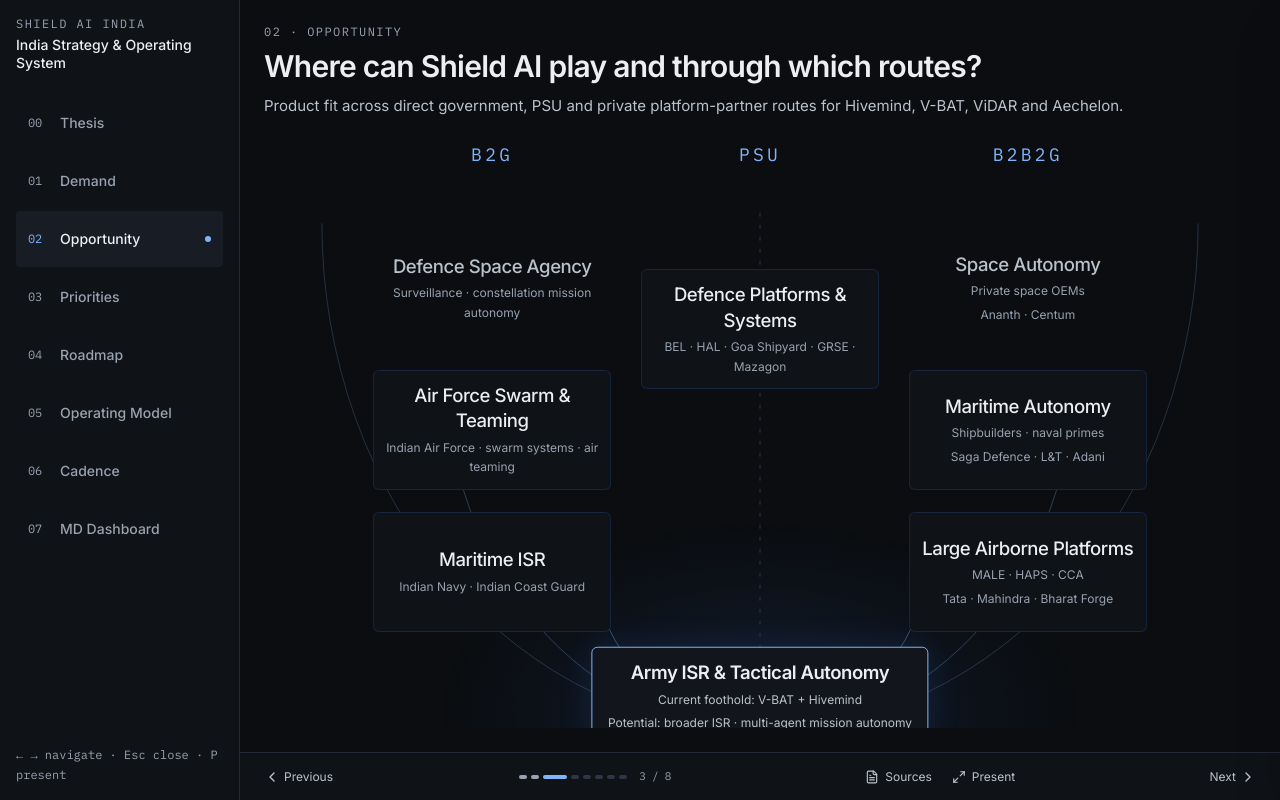
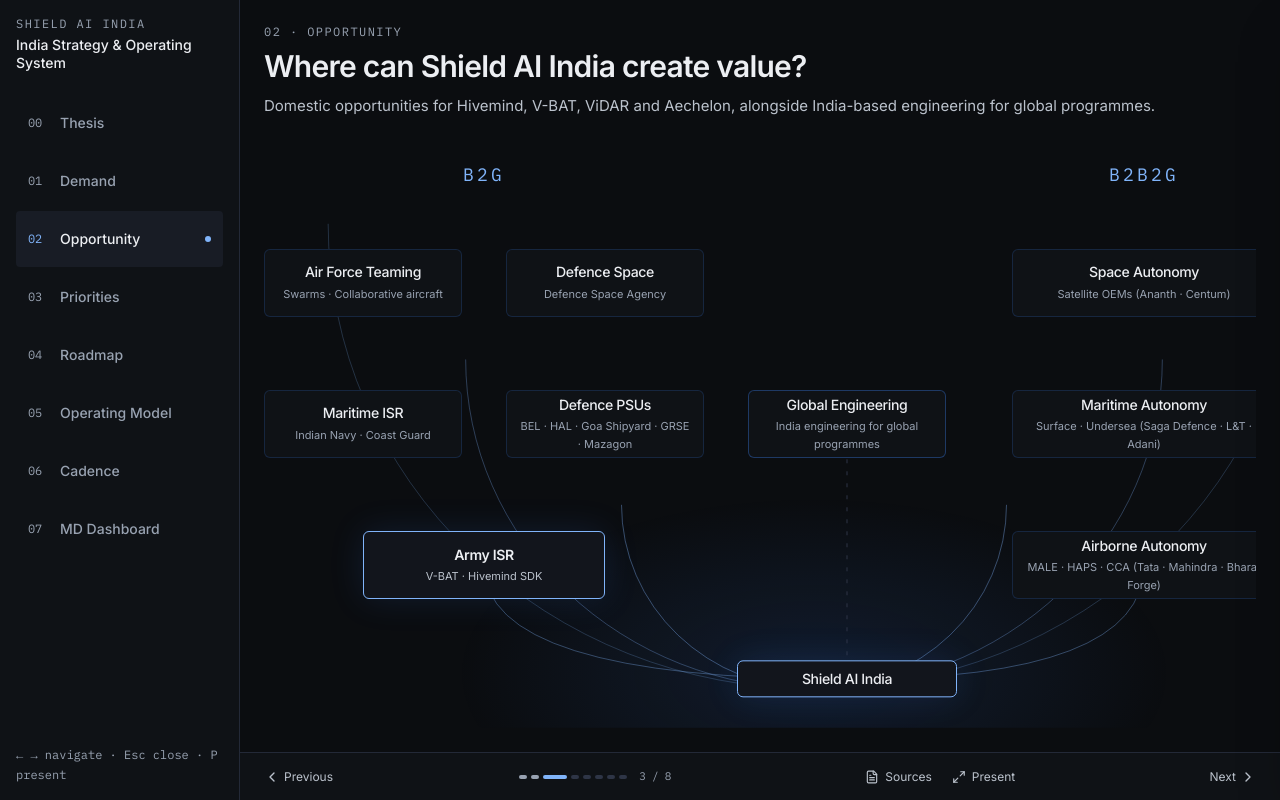
Before and after one commit to Sakshambhutani/shield-ai-emergent, a React (Vite) app in the folder shield-ai-india-source/frontend/: page /opportunities in a window 1280 px wide. Built offline with nearby package versions, Linux system fonts and the light colour scheme.

Commit message:
Refine thesis, opportunity map and 18-month priorities

```diff
--- a/shield-ai-india-source/frontend/src/data/opportunity-landscape.ts
+++ b/shield-ai-india-source/frontend/src/data/opportunity-landscape.ts
@@ -15,7 +15,7 @@
 }
 
 export const OPPORTUNITY_ARENAS: OpportunityArena[] = [
-  { id: 'army', title: 'Army ISR & Tactical Autonomy', route: 'direct', horizon: 'Now',
+  { id: 'army', title: 'Army ISR', route: 'direct', horizon: 'Now',
     description: 'An established Army reference provides the current foothold.', shield: 'V-BAT + Hivemind', examples: 'Indian Army',
     context: 'The Army selection and SDK licence establish the current foothold, supported by the JSW domestic manufacturing route. Potential expansion includes broader tactical ISR deployments and locally developed multi-agent mission autonomy. The reported Army drone demand is a directional signal, not a confirmed Shield pipeline.',
     accounts: [], programmes: ['army'], claimIds: ['c-army-select', 'c-army-sdk', 'c-jsw', 'c-army-drones', 'c-hivemind-agnostic'] },
@@ -23,15 +23,15 @@
     description: 'Persistent surveillance and shipborne operations extend the ISR foothold.', shield: 'V-BAT + Hivemind + ISR services', examples: 'Indian Navy · Indian Coast Guard',
     context: 'Potential fit spans sensors, distributed sensing, mission/control centres and ISR-as-a-service. Navy shipborne UAS and Coast Guard UAS / MALE needs are distinct: a MALE requirement does not establish V-BAT eligibility. Coast Guard procurement details and service models remain to validate in the retained research.',
     accounts: [], programmes: ['navy', 'coastguard'], claimIds: ['c-nsuas', 'c-rnln', 'c-vidar', 'c-vbat'] },
-  { id: 'airforce', title: 'Air Force Swarm & Teaming', route: 'direct', horizon: 'Next',
+  { id: 'airforce', title: 'Air Force Teaming', route: 'direct', horizon: 'Next',
     description: 'Potential service-led demand for swarm systems and collaborative air missions.', shield: 'Hivemind Enterprise + mission autonomy', examples: 'Indian Air Force',
     context: 'IAF swarm experimentation and the wider air-teaming ecosystem provide areas to investigate for mission autonomy. Existing indigenous systems and HAL CATS are research signals, not confirmed Shield opportunities. Service access, platform interfaces and programme eligibility require validation.',
     accounts: [], programmes: ['airforce'], claimIds: ['c-ayaan-incumbency', 'c-cats', 'c-nrt', 'c-hivemind-agnostic'] },
-  { id: 'defence-space', title: 'Defence Space Agency', route: 'direct', horizon: 'Future',
+  { id: 'defence-space', title: 'Defence Space', route: 'direct', horizon: 'Future',
     description: 'Potential government route for defence surveillance and constellation mission autonomy.', shield: 'Potential Hivemind mission software', examples: 'Defence Space Agency',
     context: 'Defence surveillance and constellation mission management are longer-term areas for discovery. SBS-III is a programme signal; the on-orbit autonomy precedent does not establish a Defence Space Agency requirement or a Shield contract. The direct procurement route remains to validate.',
     accounts: [], programmes: ['space'], claimIds: ['c-sbs3', 'c-novi'] },
-  { id: 'airborne', title: 'Large airborne platform programmes', route: 'partner', horizon: 'Next',
+  { id: 'airborne', title: 'Airborne Autonomy', route: 'partner', horizon: 'Next',
     description: 'Become the autonomy layer inside an Indian-built aircraft.', shield: 'Hivemind Enterprise + Solutions', examples: 'MALE: Tata · Mahindra · Bharat Forge',
     context: 'MALE, HAPS, CCA, future unmanned aircraft and manned-unmanned teaming create platform-led routes. The 87-MALE requirement is one shared programme, not additive opportunities for each potential prime. Names are examples, not confirmed partnerships.',
     accounts: ['hal', 'newspace'], programmes: ['airforce'], claimIds: ['c-male', 'c-male-pipeline', 'c-haps', 'c-cats', 'c-hal-warrior-2026', 'c-lt-incumbent', 'c-adani-incumbent', 'c-tasl-lm'] },
@@ -39,11 +39,11 @@
     description: 'Mission autonomy for surface, undersea and shipborne systems.', shield: 'Hivemind Maritime + Solutions', examples: 'Saga Defence · L&T · Adani',
     context: 'Indian naval primes, shipyards and systems companies can provide access to autonomous surface vessels, undersea systems, mine countermeasures, ASW and shipborne unmanned programmes. Product fit must be established separately for each domain.',
     accounts: ['grse', 'kssl', 'mdl'], programmes: [], claimIds: ['c-grse-platforms', 'c-kssl-underwater', 'c-mdl-xlauv', 'c-tt'] },
-  { id: 'integrators', title: 'Defence Platforms & Systems', route: 'psu', horizon: 'Next',
+  { id: 'integrators', title: 'Defence PSUs', route: 'psu', horizon: 'Next',
     description: 'Software and orchestration through electronics, C2 and mission-system providers.', shield: 'Hivemind Solutions + orchestration', examples: 'BEL · HAL · Goa Shipyard · GRSE · Mazagon',
     context: 'Some architectures sit with defence electronics, sensor, C2 or mission-system providers. Shield’s potential role is the software, autonomy and orchestration layer, subject to access to system interfaces.',
     accounts: ['bel'], programmes: [], claimIds: ['c-bel-platforms', 'c-bel-a2ncs', 'c-hivemind-agnostic'] },
-  { id: 'space', title: 'Space / advanced autonomy', route: 'partner', horizon: 'Future',
+  { id: 'space', title: 'Space Autonomy', route: 'partner', horizon: 'Future',
     description: 'Longer-term possibilities in satellite, constellation and edge autonomy.', shield: 'Potential autonomy / mission software', examples: 'Ananth · Centum',
     context: 'Defence space, satellite autonomy, constellation coordination and edge autonomy remain future possibilities. The route could be through Indian satellite/platform partners or direct strategic programmes. An on-orbit demonstration does not establish current Indian business.',
     accounts: [], programmes: ['space'], claimIds: ['c-sbs3', 'c-novi'] },
--- a/shield-ai-india-source/frontend/src/sections/Buyers.tsx
+++ b/shield-ai-india-source/frontend/src/sections/Buyers.tsx
@@ -29,14 +29,14 @@
 }
 
 const RADAR_NODES = [
-  { id: 'army', title: 'Army ISR & Tactical Autonomy', sub: 'Current foothold: V-BAT + Hivemind', examples: 'Potential: broader ISR · multi-agent mission autonomy', x: 50, y: 87, horizon: 'Now' },
-  { id: 'maritime-isr', title: 'Maritime ISR', sub: 'Indian Navy · Indian Coast Guard', x: 23, y: 66, horizon: 'Next' },
-  { id: 'airforce', title: 'Air Force Swarm & Teaming', sub: 'Indian Air Force · swarm systems · air teaming', x: 23, y: 42, horizon: 'Next' },
-  { id: 'defence-space', title: 'Defence Space Agency', sub: 'Surveillance · constellation mission autonomy', x: 23, y: 18, horizon: 'Future' },
-  { id: 'airborne', title: 'Large Airborne Platforms', sub: 'MALE · HAPS · CCA', examples: 'Tata · Mahindra · Bharat Forge', x: 77, y: 66, horizon: 'Next' },
-  { id: 'maritime-autonomy', title: 'Maritime Autonomy', sub: 'Shipbuilders · naval primes', examples: 'Saga Defence · L&T · Adani', x: 77, y: 42, horizon: 'Next' },
-  { id: 'integrators', title: 'Defence Platforms & Systems', sub: 'BEL · HAL · Goa Shipyard · GRSE · Mazagon', x: 50, y: 25, horizon: 'Next' },
-  { id: 'space', title: 'Space Autonomy', sub: 'Private space OEMs', examples: 'Ananth · Centum', x: 77, y: 18, horizon: 'Future' },
+  { id: 'army', title: 'Army ISR', sub: 'V-BAT · Hivemind SDK', x: 20, y: 70, horizon: 'Now' },
+  { id: 'maritime-isr', title: 'Maritime ISR', sub: 'Indian Navy · Coast Guard', x: 9, y: 44, horizon: 'Next' },
+  { id: 'airforce', title: 'Air Force Teaming', sub: 'Swarms · Collaborative aircraft', x: 9, y: 18, horizon: 'Next' },
+  { id: 'defence-space', title: 'Defence Space', sub: 'Defence Space Agency', x: 31, y: 18, horizon: 'Future' },
+  { id: 'airborne', title: 'Airborne Autonomy', sub: 'MALE · HAPS · CCA', examples: 'Tata · Mahindra · Bharat Forge', x: 80, y: 70, horizon: 'Next' },
+  { id: 'maritime-autonomy', title: 'Maritime Autonomy', sub: 'Surface · Undersea', examples: 'Saga Defence · L&T · Adani', x: 80, y: 44, horizon: 'Next' },
+  { id: 'integrators', title: 'Defence PSUs', sub: 'BEL · HAL · Goa Shipyard · GRSE · Mazagon', x: 31, y: 44, horizon: 'Next' },
+  { id: 'space', title: 'Space Autonomy', sub: 'Satellite OEMs', examples: 'Ananth · Centum', x: 80, y: 18, horizon: 'Future' },
 ];
 
 export default function Buyers() {
@@ -49,10 +49,10 @@
   const openResearch = (id: string) => { lastTrigger.current = document.activeElement as HTMLElement; setSelected(OPPORTUNITY_ARENAS.find((arena) => arena.id === id) ?? null); };
 
   return <Screen className="opportunity-landscape">
-    <Headline title="Where can Shield AI play and through which routes?" sub="Product fit across direct government, PSU and private platform-partner routes for Hivemind, V-BAT, ViDAR and Aechelon." />
+    <Headline title="Where can Shield AI India create value?" sub="Domestic opportunities for Hivemind, V-BAT, ViDAR and Aechelon, alongside India-based engineering for global programmes." />
     <div className="radar-body" data-testid={explore ? 'opportunity-explore' : 'opportunity-story'}>
-      <div className="opportunity-radar" data-testid="opportunity-landscape-map" aria-label="Opportunity radar: B2G on the left, PSU in the centre, B2B2G on the right; Army foothold at the base">
-        <div className="radar-routes"><h2>B2G</h2><h2>PSU</h2><h2>B2B2G</h2></div>
+      <div className="opportunity-radar" data-testid="opportunity-landscape-map" aria-label="Opportunity radar: government and PSUs on the left, global capability in the centre, platform partners on the right; Shield AI India at the base">
+        <div className="radar-routes"><h2>B2G</h2><h2>B2B2G</h2></div>
         <div className="radar-field">
           <svg className="radar-geometry" viewBox="0 0 1200 560" preserveAspectRatio="none" aria-hidden="true">
             <defs><radialGradient id="radar-glow" cx="50%" cy="90%" r="50%"><stop offset="0%" stopColor="#3B82F6" stopOpacity=".13" /><stop offset="65%" stopColor="#3B82F6" stopOpacity="0" /></radialGradient></defs>
@@ -60,11 +60,16 @@
             <path className="radar-arc radar-outer" d="M 70 40 A 530 480 0 0 0 1130 40" />
             <path className="radar-arc" d="M 220 180 A 380 340 0 0 0 980 180" />
             <path className="radar-arc radar-inner" d="M 390 330 A 210 190 0 0 0 810 330" />
-            <path className="radar-divider" d="M 600 30 L 600 520" />
+            <path className="radar-divider" d="M 636 510 L 636 246" />
+            <path className="radar-branch" d="M 636 510 Q 240 510 240 392 M 636 510 Q 960 510 960 392" />
           </svg>
-          <div className="radar-horizon radar-horizon-now">Now</div>
+          <article className="radar-node radar-node-next radar-gcc" aria-label="Global Capability Centre">
+            <h3>Global Engineering</h3>
+            <p>India engineering for global programmes</p>
+          </article>
+          <article className="radar-node radar-foundation"><h3>Shield AI India</h3></article>
           {RADAR_NODES.map((node) => {
-            const content = <><h3>{node.title}</h3><p>{node.sub}</p>{'examples' in node && <p>{node.examples}</p>}</>;
+            const content = <><h3>{node.title}</h3>{node.sub && <p>{node.sub}{'examples' in node && ` (${node.examples})`}</p>}</>;
             const className = `radar-node radar-node-${node.horizon.toLowerCase()} radar-node-${node.id}`;
             const style = { left: `${node.x}%`, top: `${node.y}%` };
             return explore ? <button key={node.id} data-testid={`arena-${node.id}`} className={className} style={style} onClick={() => openResearch(node.id)} aria-label={`Explore ${node.title}`}>{content}</button>
@@ -73,7 +78,7 @@
         </div>
       </div>
     </div>
-    {explore && <p className="radar-caption">Select an opportunity to explore the research. Horizons show proximity, not priority.</p>}
+    {explore && <p className="radar-caption">Select an opportunity to explore the research. GCC represents a proposed global engineering role.</p>}
     <ResearchDrawer arena={selected} onClose={closeResearch} />
   </Screen>;
 }
--- a/shield-ai-india-source/frontend/src/sections/Convergence.tsx
+++ b/shield-ai-india-source/frontend/src/sections/Convergence.tsx
@@ -32,11 +32,11 @@
 const xTick = (v: number): string => { if (v <= 1.5) return 'Hard to enter'; if (v >= 5) return 'Easy to enter'; return ''; };
 const yTick = (v: number): string => { if (v <= 1.5) return 'Low'; if (v >= 5) return 'High'; return ''; };
 const PRIORITIES = [
-  { number: '01', title: 'Army reference programme', description: 'Deliver, prove and expand V-BAT + Hivemind' },
-  { number: '02', title: 'Win the next India programmes', description: 'Focus on the highest-fit opportunities across services' },
-  { number: '03', title: 'Hivemind across Indian platforms', description: 'Build OEM / prime pathways' },
-  { number: '04', title: 'India production & sustainment', description: 'Turn JSW into scalable industrial capability' },
-  { number: '05', title: 'Global Hivemind engineering hub', description: 'Build autonomy in India for India + global programmes' },
+  { number: '01', title: 'Deliver and grow the Army programme', description: 'Prove V-BAT and Hivemind in Indian missions; earn repeat orders.' },
+  { number: '02', title: 'Open maritime programmes', description: 'Build qualified opportunities in naval ISR and maritime autonomy.' },
+  { number: '03', title: 'Embed Hivemind with Indian partners', description: 'Develop SDK and Solutions integrations with selected PSUs and OEMs.' },
+  { number: '04', title: 'Scale production and sustainment', description: 'Build JSW readiness for reliable manufacturing, support and follow-on demand.' },
+  { number: '05', title: 'Build India engineering capacity', description: 'Develop integration and testing capability for Indian and global programmes.' },
 ];
 
 function BubbleTip({ payload }: { payload?: readonly { payload: Row }[] }) {
@@ -129,19 +129,19 @@
       <AircraftSchematic />
       <svg className="mission-connectors" viewBox="0 0 1200 620" preserveAspectRatio="none" fill="none" aria-hidden="true">
         <g strokeWidth="1">
-          <path d="M310 130H420L600 144" />
-          <path d="M890 130H817L748 220" />
-          <path d="M310 337H398L516 229" />
-          <path d="M890 337H803L634 335" />
-          <path d="M600 496V470 M600 440V390" />
+          <path d="M600 104V157" />
+          <path d="M310 312H430" />
+          <path d="M890 312H770" />
+          <path d="M310 502H430L563 454" />
+          <path d="M890 502H770L637 454" />
         </g>
         <g className="mission-system-nodes">
-          <circle cx="600" cy="144" r="3" /><circle cx="748" cy="220" r="3" />
-          <circle cx="516" cy="229" r="3" /><circle cx="634" cy="335" r="3" />
-          <circle cx="600" cy="390" r="3" />
+          <circle cx="600" cy="157" r="3" />
+          <circle cx="430" cy="312" r="3" /><circle cx="770" cy="312" r="3" />
+          <circle cx="563" cy="454" r="3" /><circle cx="637" cy="454" r="3" />
         </g>
       </svg>
-      <div className="eyebrow mission-centre-label">SHIELD AI INDIA · 18-MONTH MISSION</div>
+      <div className="eyebrow mission-centre-label">SHIELD AI INDIA</div>
       <ol className="mission-callouts">
         {PRIORITIES.map((priority) => <li key={priority.number} className={`mission-callout mission-callout--${priority.number}`}>
           <span aria-hidden="true" className="num mission-callout-number">{priority.number}</span>
@@ -162,7 +162,7 @@
   const s = all.find((r) => r.id === sel) ?? null;
   return (
     <Screen>
-      <Headline title="Five 18-month priorities." sub="Large budgets do not automatically equal attractive opportunities; accessibility, architecture and timing matter." />
+      <Headline title="Five priorities for the next 18 months" sub="Grow the Army foothold, open maritime opportunities and build the capabilities to scale." />
       {mode === 'story' ? <PriorityLedger /> : <>
       <div className="grid lg:grid-cols-3 gap-3 flex-1 min-h-0">
         <div className="lg:col-span-2 panel p-3 flex flex-col min-h-[420px]" data-testid="bubble-chart">
--- a/shield-ai-india-source/frontend/src/sections/opportunity-landscape.css
+++ b/shield-ai-india-source/frontend/src/sections/opportunity-landscape.css
@@ -1,6 +1,9 @@
 .radar-body { @apply flex-1 min-h-0 overflow-auto; }
-.opportunity-radar { @apply h-full flex flex-col; min-height:640px; min-width:850px; }
-.radar-routes { @apply grid grid-cols-[46fr_8fr_46fr] shrink-0 pt-2 pb-3; }
+.opportunity-radar { @apply h-full flex flex-col; min-height:590px; min-width:1100px; }
+.radar-routes { @apply relative shrink-0; height:52px; }
+.radar-routes h2 { position:absolute; top:28px; transform:translateX(-50%); white-space:nowrap; }
+.radar-routes h2:nth-child(1) { left:20%; }
+.radar-routes h2:nth-child(2) { left:80%; }
 .radar-routes h2 { @apply font-mono text-lg uppercase tracking-[0.18em] text-sig-blue text-center; }
 .radar-routes h2 span { @apply text-paper-3 text-lg tracking-wider; }
 .radar-field { @apply relative flex-1 min-h-0; }
@@ -9,18 +12,21 @@
 .radar-outer { stroke-opacity:.22; }
 .radar-inner { stroke-opacity:.38; }
 .radar-divider { fill:none; stroke:theme('colors.line.2'); stroke-dasharray:4 8; stroke-width:1; vector-effect:non-scaling-stroke; }
-.radar-node { @apply absolute text-center rounded-md px-3 py-3; transform:translate(-50%,-50%); width:24%; background:theme('colors.ink.DEFAULT'); border:1px solid transparent; animation:radar-reveal 300ms ease-out both; }
-.radar-node h3 { @apply text-paper font-medium tracking-tight leading-snug; font-size:clamp(14px,1.45vw,21px); }
-.radar-node p { @apply text-paper-3 text-xs leading-relaxed mt-1; }
+.radar-node { @apply absolute text-center rounded-md px-3 py-2; transform:translate(-50%,-50%); width:24%; background:theme('colors.ink.DEFAULT'); border:1px solid transparent; animation:radar-reveal 300ms ease-out both; }
+.radar-node h3 { @apply text-paper font-medium tracking-tight leading-snug; font-size:clamp(14px,1.1vw,17px); }
+.radar-node p { @apply text-paper-3 leading-relaxed mt-1; font-size:11px; }
 .radar-node-next { border-color:rgba(59,130,246,.18); background:theme('colors.ink.1'); }
-.radar-node-future { background:theme('colors.ink.DEFAULT'); }
-.radar-node-future h3 { @apply text-paper-2; }
+.radar-node-future { border-color:rgba(59,130,246,.18); background:theme('colors.ink.1'); }
+.radar-node-future h3 { @apply text-paper; }
 .radar-node-now { @apply border-sig-blue bg-ink-2; width:34%; box-shadow:0 0 35px rgba(59,130,246,.13); }
 .radar-node-now h3 { @apply text-paper font-semibold; }
 .radar-node-now p { @apply text-paper-2; }
-.radar-node-integrators { width:24%; }
-.radar-node:not(.radar-node-now):not(.radar-node-integrators) { width:24%; height:120px; display:flex; flex-direction:column; justify-content:center; }
-@media(max-width:1100px){.radar-node:not(.radar-node-now):not(.radar-node-integrators){height:144px}}
+.radar-node-airforce, .radar-node-defence-space, .radar-node-maritime-isr, .radar-node-integrators { width:18%; max-width:280px; height:68px; display:flex; flex-direction:column; justify-content:center; }
+.radar-node-airborne, .radar-node-maritime-autonomy, .radar-node-space { width:24%; max-width:360px; height:68px; display:flex; flex-direction:column; justify-content:center; }
+.radar-node-now { width:22%; max-width:300px; height:68px; display:flex; flex-direction:column; justify-content:center; }
+.radar-gcc { left:53%; top:44%; width:18%; max-width:280px; height:68px; display:flex; flex-direction:column; justify-content:center; padding:8px 12px; border-color:rgba(59,130,246,.35); }
+.radar-foundation { left:53%; top:91%; width:20%; max-width:260px; border-color:theme('colors.sig.blue'); background:theme('colors.ink.2'); box-shadow:0 0 35px rgba(59,130,246,.13); }
+.radar-branch { fill:none; stroke:theme('colors.sig.blue'); stroke-opacity:.35; stroke-width:1; vector-effect:non-scaling-stroke; }
 .radar-horizon { @apply absolute font-mono text-lg uppercase tracking-[0.18em] text-paper-3; }
 .radar-horizon-now { left:50%; bottom:0; transform:translateX(-50%); }
 .radar-horizon-next { left:9%; top:33%; }
```
Also changed, not shown: shield-ai-india-source/frontend/src/sections/Home.tsx (+16 -12 lines), shield-ai-india-source/frontend/src/sections/home.css (+8 -1 lines), shield-ai-india-source/frontend/src/sections/priorities.css (+9 -9 lines).
